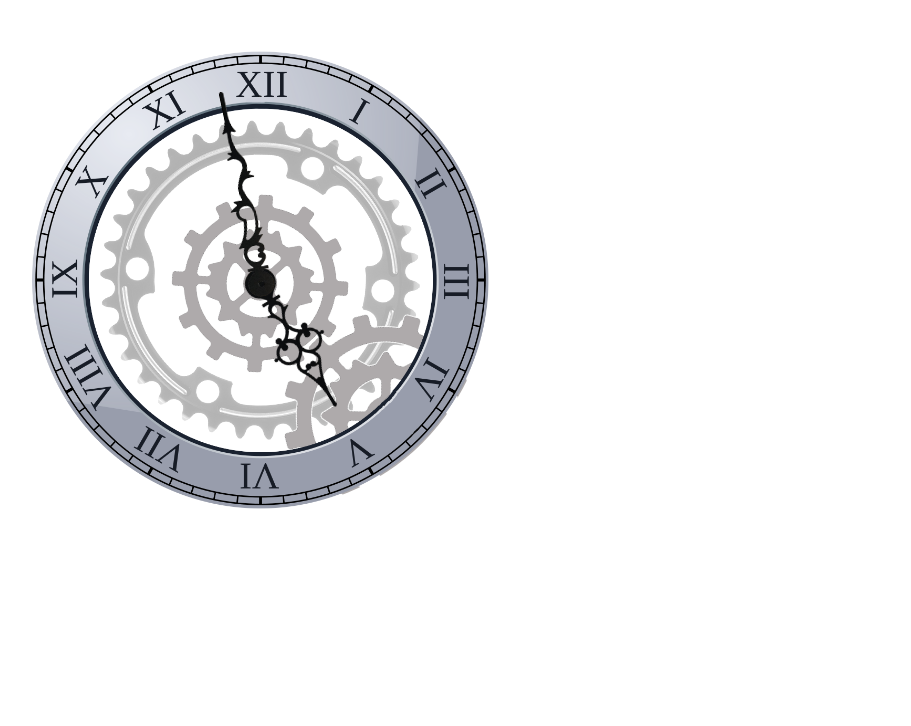
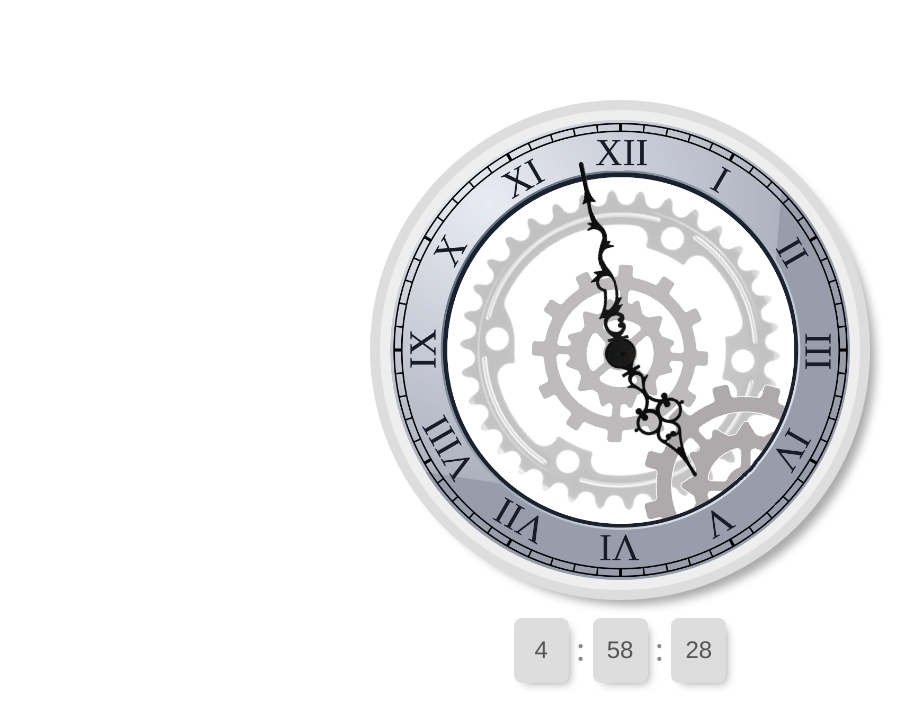
Before and after one commit to kashif-mughalll/Ancient-Clock, a plain HTML site: page index.html in a window 1280 px wide. Shown: the whole page, without its empty margins (20-931 px from the left). Drawn offline with Linux system fonts and the light colour scheme; files whose address does not match are found by name.

Commit message:
final commit

```diff
--- a/index.html
+++ b/index.html
@@ -9,7 +9,9 @@
 </head>
 <body>
 
-    <div class="container">
+    <div class="container flex1">
+        <div class="flex" id="circle1">
+            <div class="flex" id="circle2">
                 <div class="clock-dial flex">
                     <div id="hours-needle"></div>
                     <div id="minute-needle"></div>
@@ -19,6 +21,22 @@
                     <div id="Gear3"></div>
                 </div>
             </div>
+        </div>
+
+        <div class="Digital flex">
+            <div class="Box flex">
+                <p class="heading" id="Hourss"></p>
+            </div>
+            <p class="para">:</p>
+            <div class="Box flex">
+                <p class="heading" id="Minutes"></p>
+            </div>
+            <p class="para">:</p>
+            <div class="Box flex">
+                <p class="heading" id="Seconds"></p>
+            </div>
+        </div>
+    </div>
 
     <script src="./index.js"></script>
 </body>
--- a/index.js
+++ b/index.js
@@ -15,13 +15,15 @@ setInterval(() => {
     var Arr = Time.split(':');
     SetHours(Arr[0]);
     SetMinutes(Arr[1]);
-
+    document.getElementById('Hourss').innerHTML = Arr[0];
+    document.getElementById('Minutes').innerHTML = Arr[1];
+    document.getElementById('Seconds').innerHTML = Arr[2].substr(0,2);
     Gear1.style.transform = `rotate(${index}deg)`;
     Gear2.style.transform = `rotate(${-index}deg)`;
     index = index + 6;
 
     Seconds++;
-}, 1000);
+}, 998);
 
 
 
--- a/style.css
+++ b/style.css
@@ -15,6 +15,13 @@ html{
     justify-content: center;
 }
 
+.flex1{
+    display: flex;
+    align-items: center;
+    justify-content: center;
+    flex-flow: column;
+}
+
 :root {
     --Dial-Size : 46rem;
     --minute-needle-height : 21rem;
@@ -27,7 +34,7 @@ html{
     width: 100vw;
     height: 100vh;
     box-sizing: border-box;
-    padding: 5rem;
+    padding: 3rem;
 }
 
 
@@ -41,14 +48,29 @@ html{
     background: white;
 }
 
+#circle1{
+    height: 50rem;
+    width: 50rem;
+    background-color: #ddd;
+    border-radius: 50%;
+    box-shadow: 1rem 1rem 1rem -0.5rem #aaa;
+}
+
+#circle2{
+    height: 48rem;
+    width: 48rem;
+    border-radius: 50%;
+    background: #eee;
+    background-size: 100% 100%;
+}
+
 #Dial-img{
-    width: var(--Dial-Size);
-    height: var(--Dial-Size);
+    width: 101%;
+    height: 101%;
     z-index: 100;
 }
 
 #minute-needle{
-    /* // 427 * 151 */
     height: var(--minute-needle-height);
     width: var(--minute-needle-width);
     background: url("./assets//Long\ Needle.png");
@@ -62,12 +84,11 @@ html{
 
 
 #hours-needle{
-    /* // 427 * 151 */
     height: var(--hours-needle-height);
     width: var(--hours-needle-width);
     background: url("./assets/Short\ needle.png");
     background-size: 100% 100%;
-    z-index: 22;
+    z-index: 100;
     position: absolute;
     top: 21.8rem;
     left: 20rem;
@@ -84,6 +105,7 @@ html{
     width: 18rem;
     background: url("./assets//Gear11.png");
     background-size: 100% 100%;
+    opacity: 80%;
 }
 
 
@@ -108,7 +130,36 @@ html{
     background: url("./assets//Gear3.png");
     background-size: 100% 100%;
     animation: Rotation 12s infinite linear;
+    opacity: 80%;
 }
+
+.Digital{
+    position: relative;
+    height: 8rem;
+    width: 46rem;
+    margin: 1rem 0;
+}
+
+.Box{
+    height: 6.5rem;
+    background-color: #ddd;
+    width: 5.5rem;
+    margin: 0 0.7rem;
+    border-radius: 0.8rem;
+    box-shadow: 0.5rem 0.5rem 1rem -0.5rem #999;
+}
+
+.heading{
+    font-size: 2.4rem;
+    color: #555;
+    font-family: 'Franklin Gothic Medium', 'Arial Narrow', Arial, sans-serif;
+}
+
+.para{
+    font-size: 3.5rem;
+    color: #888;
+}
+
 
 
 @keyframes Rotation {
```
Also changed, not shown: assets/Circle.png (added). Lines whose indentation alone changed are shown as unchanged.
